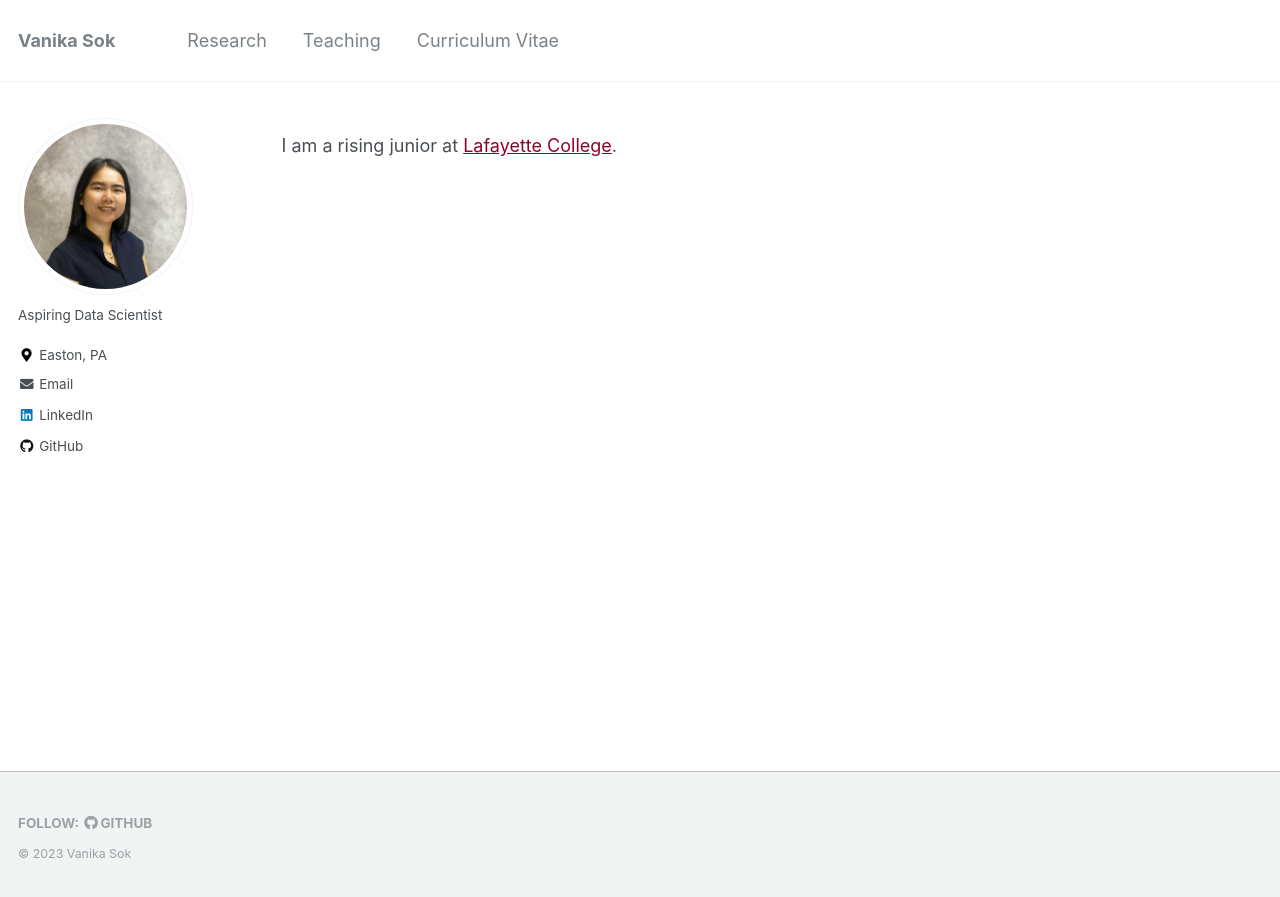
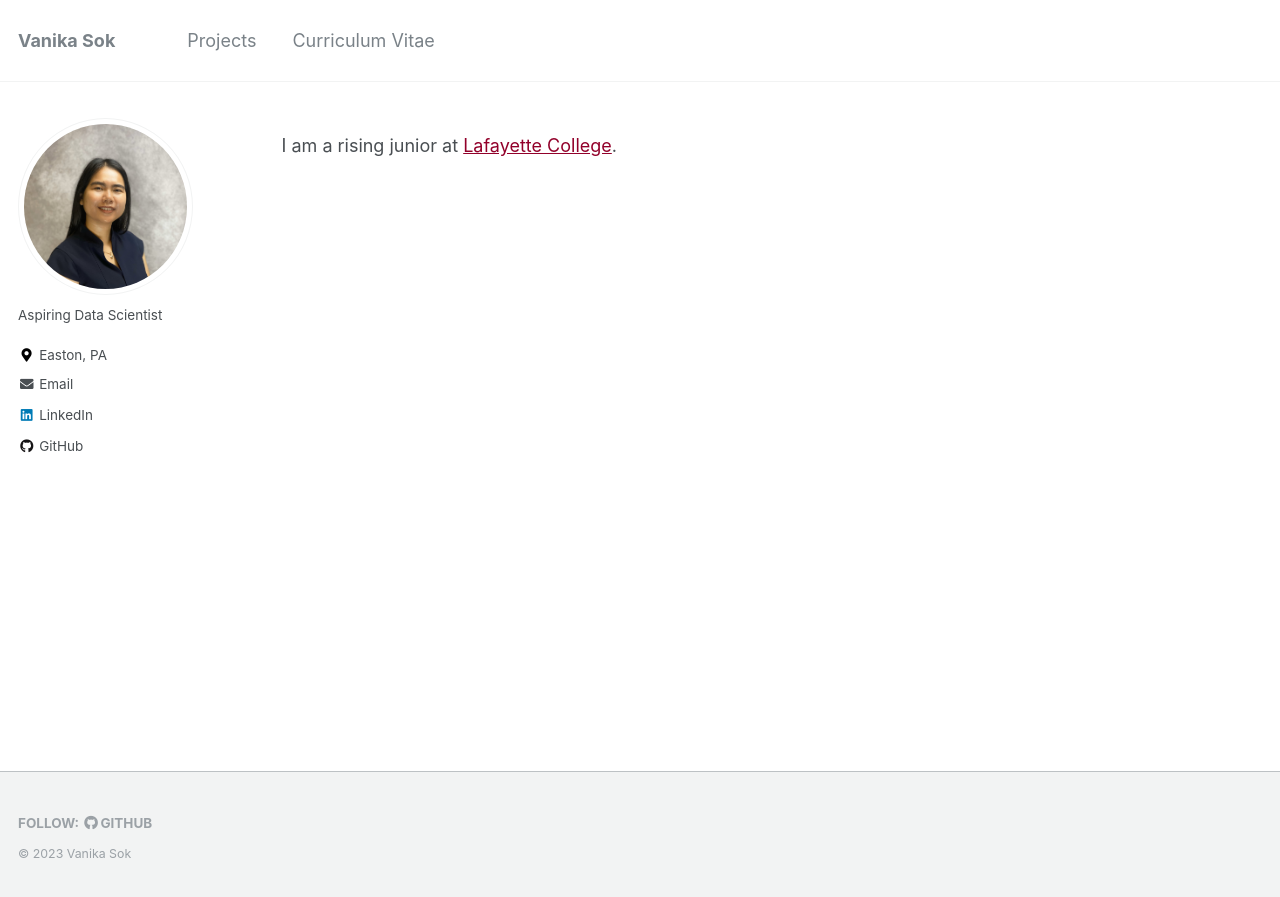
Before and after one commit to Vanika24/Vanika24.github.io, a Jekyll site: the page built from _pages/about.md, in a window 1280 px wide. Shown: the top 897 px of the page. Built offline with Jekyll 4.4.1, drawn with Linux system fonts in a browser that asks for light colours.

Commit message:
Update navigation.yml

```diff
--- a/_data/navigation.yml
+++ b/_data/navigation.yml
@@ -1,10 +1,7 @@
 # main links links
 main:
-  - title: "Research"
+  - title: "Projects"
     url: /research/
-
-  - title: "Teaching"
-    url: /teaching/
 
   - title: "Curriculum Vitae"
     url: /cv/
```
